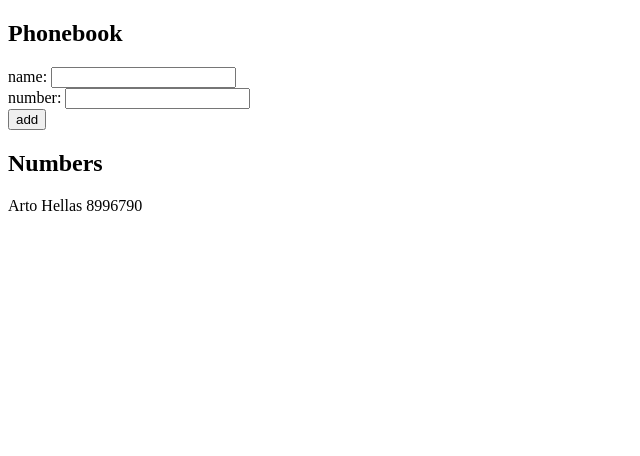
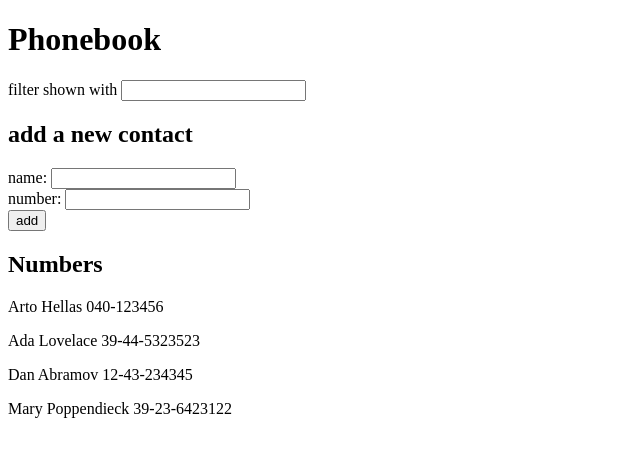
Before and after one commit to neldeles/fullstackopen, a React (Create React App) app in the folder phonebook/: page / in a window 1280 px wide. Shown: the top 456 px of the page, without its empty margins (0-640 px from the left). Built offline with nearby package versions, Linux system fonts and the light colour scheme.

Commit message:
Exercise 2.9 completed.

```diff
--- a/phonebook/src/App.js
+++ b/phonebook/src/App.js
@@ -2,10 +2,14 @@
 
 const App = () => {
   const [persons, setPersons] = useState([
-    { name: 'Arto Hellas', number: '8996790' }
+    { name: 'Arto Hellas', number: '040-123456' },
+    { name: 'Ada Lovelace', number: '39-44-5323523' },
+    { name: 'Dan Abramov', number: '12-43-234345' },
+    { name: 'Mary Poppendieck', number: '39-23-6423122' }
   ])
   const [newName, setNewName] = useState('')
   const [newNumber, setNewNumber] = useState('')
+  const [newFilter, setNewFilter] = useState('')
 
   // it should add the name to the persons array when add button is clicked
   const addContact = (event) => {
@@ -32,9 +36,19 @@
     setNewNumber(event.target.value)
   }
 
+  const handleFilterChange = (event) => {
+    setNewFilter(event.target.value)
+  }
+
+  const contactsToShow = persons.filter(person => person.name.toLowerCase().includes(newFilter.toLowerCase()))
+
   return (
     <div>
-      <h2>Phonebook</h2>
+      <h1>Phonebook</h1>
+      <div>
+        filter shown with <input onChange={handleFilterChange} />
+      </div>
+      <h2>add a new contact</h2>
       <form onSubmit={addContact}>
         <div>
           name: <input value={newName} onChange={handleNameChange} />
@@ -47,9 +61,10 @@
         </div>
       </form>
       <h2>Numbers</h2>
-      {/* it should display the person name */}
-      {persons.map(person =>
-        <p key={person.name}>{person.name} {person.number} </p>
+      {contactsToShow.map(person =>
+        <p key={person.name}>
+          {person.name} {person.number}
+        </p>
       )}
     </div>
   )
```
Also changed, not shown: 1 other file (tests, documents, lock files or other folders).
